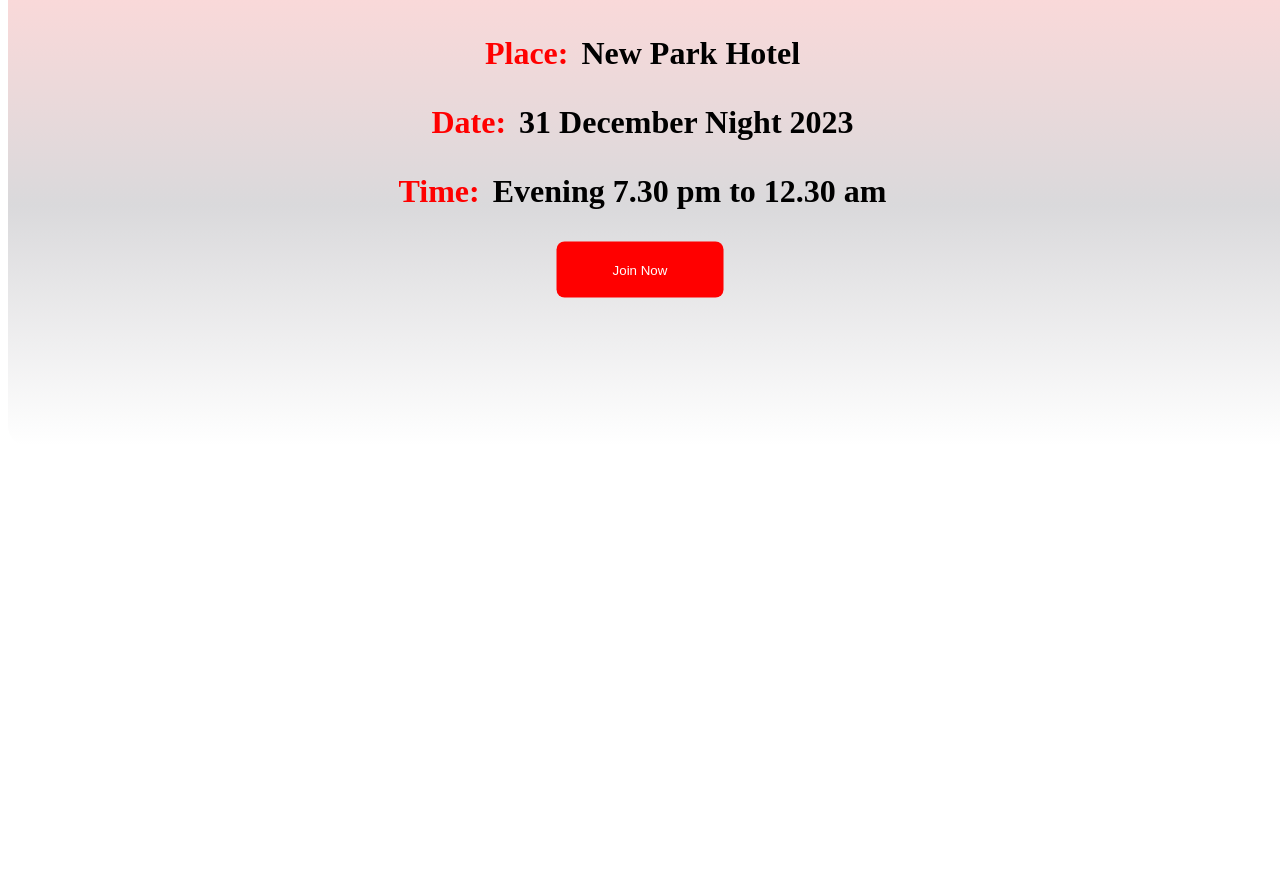
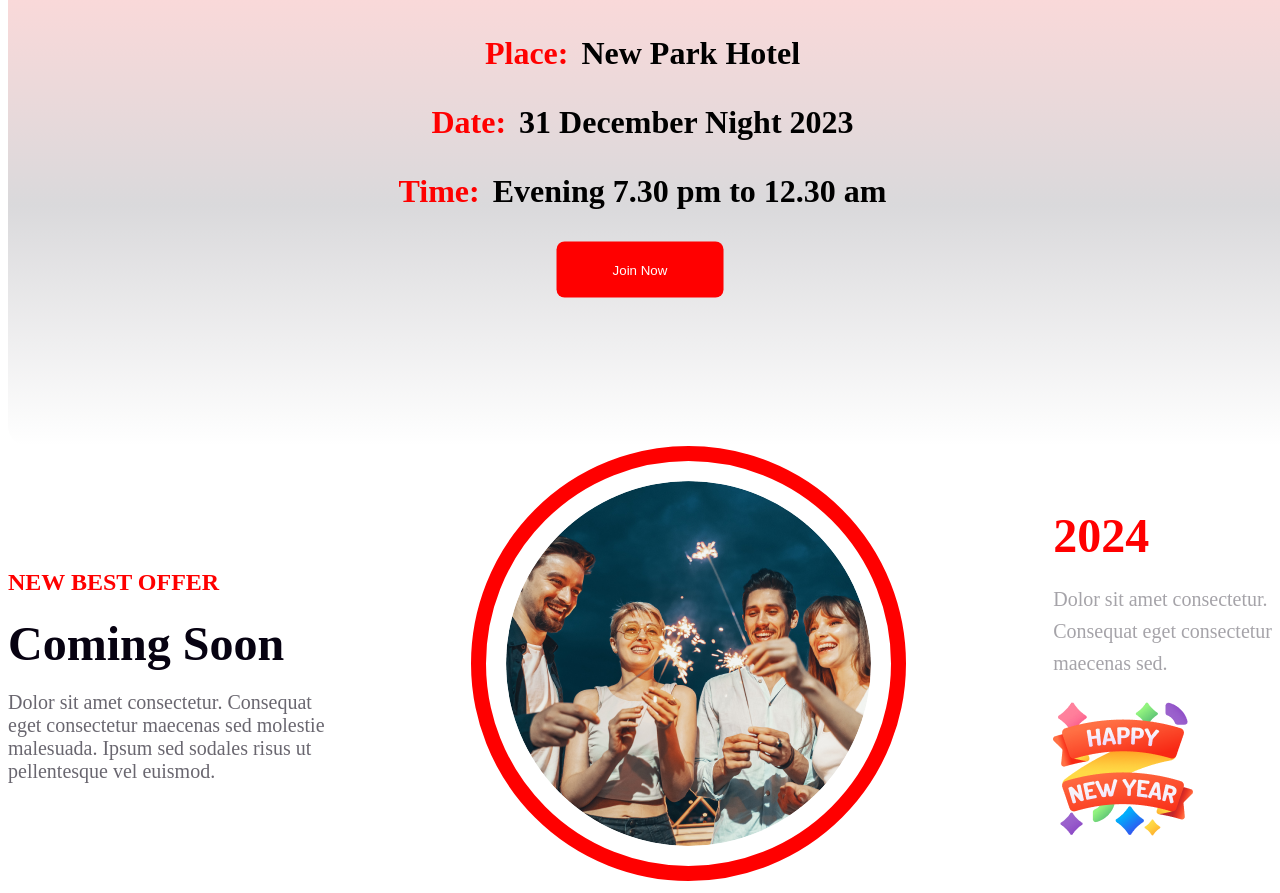
Before and after one commit to minhaj-net/new-year-party, a plain HTML site: page index.html in a window 1280 px wide. Shown: the part 2595-3488 px from the top of the page. Before the commit the page ends 3049 px from the top, so only its background shows below. Drawn offline with Linux system fonts and the light colour scheme.

Commit message:
added another section that name best offer

```diff
--- a/css/style.css
+++ b/css/style.css
@@ -139,3 +139,45 @@
     padding: 16px 32px  ;
 
 }
+/* beat offer section */
+.best-offer-container{
+    display: flex;
+    justify-content: space-between;
+    align-items: center;
+    gap: 50px;
+}
+.offer-heading1{
+    font-size: 24px;
+    font-weight: 500px;
+    color: #FF0000;
+    margin-bottom: 20px;
+}
+.offer-heading2{
+    font-size: 48px;
+    font-weight: 900px;
+    color: #070211;
+    margin-top: 0;
+    margin-bottom: 20px;
+}
+.offer-para{
+    font-size: 20px;
+    color: #070211;
+    opacity: 60%;
+    margin-top: 0;
+}
+.offer-middle{
+    border: 15px solid #FF0000;
+    border-radius: 50%;
+    padding: 20px;
+}
+.number{
+    font-size: 48px;
+    font-weight: 700px;
+    color: #FF0000;
+}
+.number-para{
+    font-size: 20px;
+    line-height: 32px;
+    color: rgba(7, 2, 17, 0.6);
+    opacity: 60%;
+}
--- a/index.html
+++ b/index.html
@@ -41,6 +41,22 @@
                 <button class="party-time-btn">Join Now</button>
             </div>
         </section>
+        <section class="best-offer-container">
+            <div class="offer-left-container">
+                <h5 class="offer-heading1">NEW BEST OFFER</h5>
+                <h3 class="offer-heading2">Coming Soon</h3>
+                <p class="offer-para">Dolor sit amet consectetur. Consequat<br> eget consectetur maecenas sed molestie<br> malesuada. Ipsum sed sodales risus ut <br>pellentesque vel euismod. </p>
+            </div>
+            <div class="offer-middle-container">
+                <img class="offer-middle" src="images/Ellipse 1.png" alt="">
+            </div>
+            <div class="offer-right-container">
+                <h3><span class="number">2024</span></h3>
+                <p class="number-para">Dolor sit amet consectetur.<br> Consequat eget consectetur<br> maecenas sed.</p>
+                <img src="images/Group 96.png" alt="">
+            </div>
+
+        </section>
     </main>
     <footer></footer>
 </body>
```
